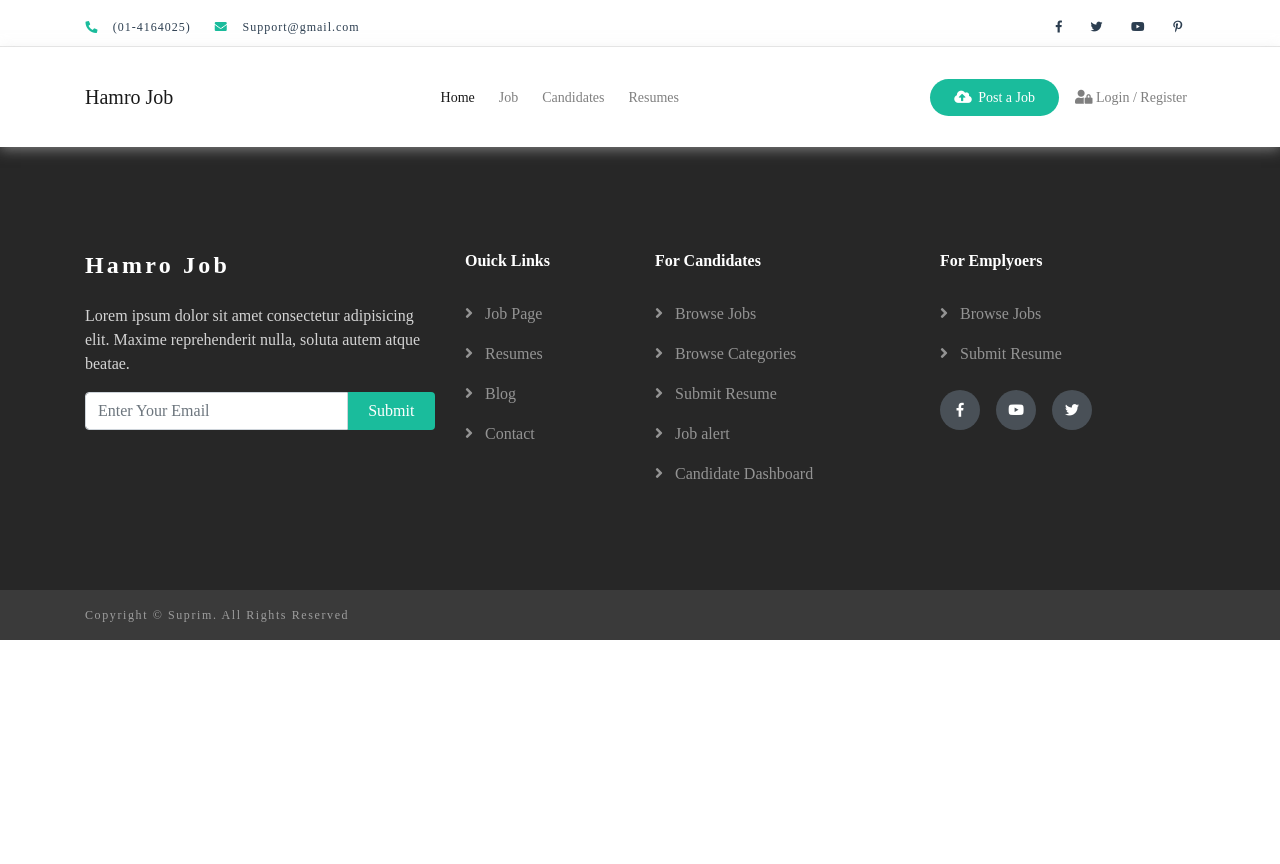
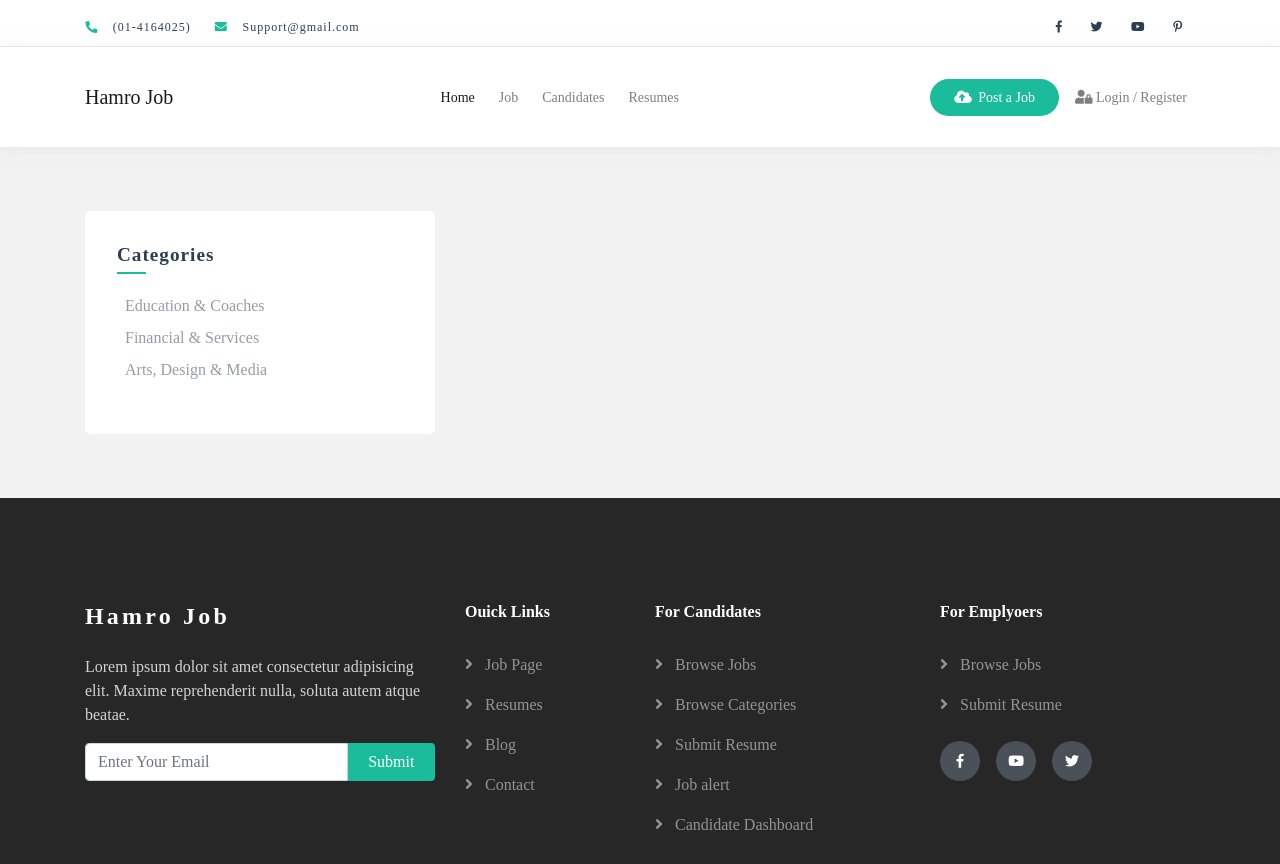
Before and after one commit to suprim12/hamrojob, a website: page dist/job.html in a window 1280 px wide. Shown: the top 864 px of the page. Before the commit the page ends 800 px from the top, so only its background shows below. Drawn offline with Linux system fonts and the light colour scheme.

Commit message:
job page

```diff
--- a/dist/assets/css/_global.scss
+++ b/dist/assets/css/_global.scss
@@ -305,4 +305,8 @@ img {
     background: #009cff;
 }
 
+#owl-one .owl-stage-outer {
+    padding: 1rem 0;
+}
+
 /*=====  End of 0.1 Global Styles  ======*/
--- /dev/null
+++ b/dist/assets/css/_page-job.scss
@@ -0,0 +1,61 @@
+// Page Job
+
+/*=============================================
+=           Page - Job Section            =
+=============================================*/
+.job-section {
+    padding: 4rem;
+    background: #f2f2f2;
+
+    .job-left-bar {
+        background-color: #fff;
+        border-radius: 5px;
+        // box-shadow: -16px 16px 51px -5px rgba(0, 0, 0, 0.14);
+        padding: 2rem;
+
+        .job-left-item {
+            h2 {
+                position: relative;
+                font-size: 1.2rem;
+                font-weight: 600;
+                letter-spacing: 1px;
+                padding-bottom: 0.5rem;
+                color: $text-color;
+                margin-bottom: 1rem;
+
+                &::after {
+                    content: '';
+                    position: absolute;
+                    bottom: 0;
+                    left: 0;
+                    width: 10%;
+                    height: 2px;
+                    background: $link;
+                }
+            }
+
+            ul {
+                li {
+                    padding: 0.25rem 0.5rem;
+
+                    a {
+                        color: $text-color;
+                        opacity: 0.5;
+                        font-weight: 500;
+                        transition: all 0.5s ease;
+
+                        &:hover,
+                        &:focus {
+                            color: $link;
+                            text-decoration: none;
+                        }
+                    }
+
+                }
+            }
+        }
+    }
+}
+
+
+/*=====  End of Job Section  ======*/
--- a/dist/assets/css/style.css
+++ b/dist/assets/css/style.css
@@ -9,6 +9,9 @@
   5.0 Hero Section
  *. Page Styles
   *.0 Page_blog
+  *.0 Page_about
+  *.0 Page_contact
+  *.0 Page_job
 =============================================*/
 /*=============================================
 =            1. Global Styles            =
@@ -316,6 +319,10 @@ img {
 
 .cat-4 {
   background: #009cff;
+}
+
+#owl-one .owl-stage-outer {
+  padding: 1rem 0;
 }
 
 /*=====  End of 0.1 Global Styles  ======*/
@@ -1928,5 +1935,57 @@ img {
 }
 
 /* =====  End of Responsive  ====== */
+/*=============================================
+=           Page - Job Section            =
+=============================================*/
+.job-section {
+  padding: 4rem;
+  background: #f2f2f2;
+}
+
+.job-section .job-left-bar {
+  background-color: #fff;
+  border-radius: 5px;
+  padding: 2rem;
+}
+
+.job-section .job-left-bar .job-left-item h2 {
+  position: relative;
+  font-size: 1.2rem;
+  font-weight: 600;
+  letter-spacing: 1px;
+  padding-bottom: 0.5rem;
+  color: #2c3e50;
+  margin-bottom: 1rem;
+}
+
+.job-section .job-left-bar .job-left-item h2::after {
+  content: '';
+  position: absolute;
+  bottom: 0;
+  left: 0;
+  width: 10%;
+  height: 2px;
+  background: #1abc9c;
+}
+
+.job-section .job-left-bar .job-left-item ul li {
+  padding: 0.25rem 0.5rem;
+}
+
+.job-section .job-left-bar .job-left-item ul li a {
+  color: #2c3e50;
+  opacity: 0.5;
+  font-weight: 500;
+  -webkit-transition: all 0.5s ease;
+  transition: all 0.5s ease;
+}
+
+.job-section .job-left-bar .job-left-item ul li a:hover, .job-section .job-left-bar .job-left-item ul li a:focus {
+  color: #1abc9c;
+  text-decoration: none;
+}
+
+/*=====  End of Job Section  ======*/
 /* =====  End of Pages Styles ====== */
 /*# sourceMappingURL=style.css.map */
--- a/dist/assets/css/style.scss
+++ b/dist/assets/css/style.scss
@@ -9,6 +9,9 @@
   5.0 Hero Section
  *. Page Styles
   *.0 Page_blog
+  *.0 Page_about
+  *.0 Page_contact
+  *.0 Page_job
 =============================================*/
 
 /*=============================================
@@ -765,4 +768,5 @@
 @import "page-about";
 @import "page-contact";
 @import 'responsive';
+@import 'page-job';
 /* =====  End of Pages Styles ====== */
--- a/dist/job.html
+++ b/dist/job.html
@@ -126,7 +126,35 @@
             </div>
         </aside>
     </header>
-
+    <main id="job">
+        <!-- Job-Section -->
+        <section class="job-section">
+            <div class="container">
+                <div class="row">
+                    <div class="col-lg-4">
+                        <!-- left Bar -->
+                        <div class="job-left-bar">
+                            <div class="job-left-wrapper">
+                                <div class="job-left-content">
+                                    <div class="job-left-item">
+                                        <h2>Categories</h2>
+                                        <ul class="list-unstyled">
+                                            <li><a href="">Education & Coaches</a></li>
+                                            <li><a href="">Financial & Services</a></li>
+                                            <li><a href="">Arts, Design & Media</a></li>
+                                        </ul>
+                                    </div>
+                                </div>
+                            </div>
+                        </div>
+                    </div>
+                    <div class="col-lg-8">
+                        <!-- Right -->
+                    </div>
+                </div>
+            </div>
+        </section>
+    </main>
     <!-- Back to Top -->
     <a class="back_to_top" title="Наверх"><i class="fas fa-angle-up"></i></a>
     <!-- Footer -->
```
Also changed, not shown: dist/index.html (+1 -0 lines), 1 other file.
